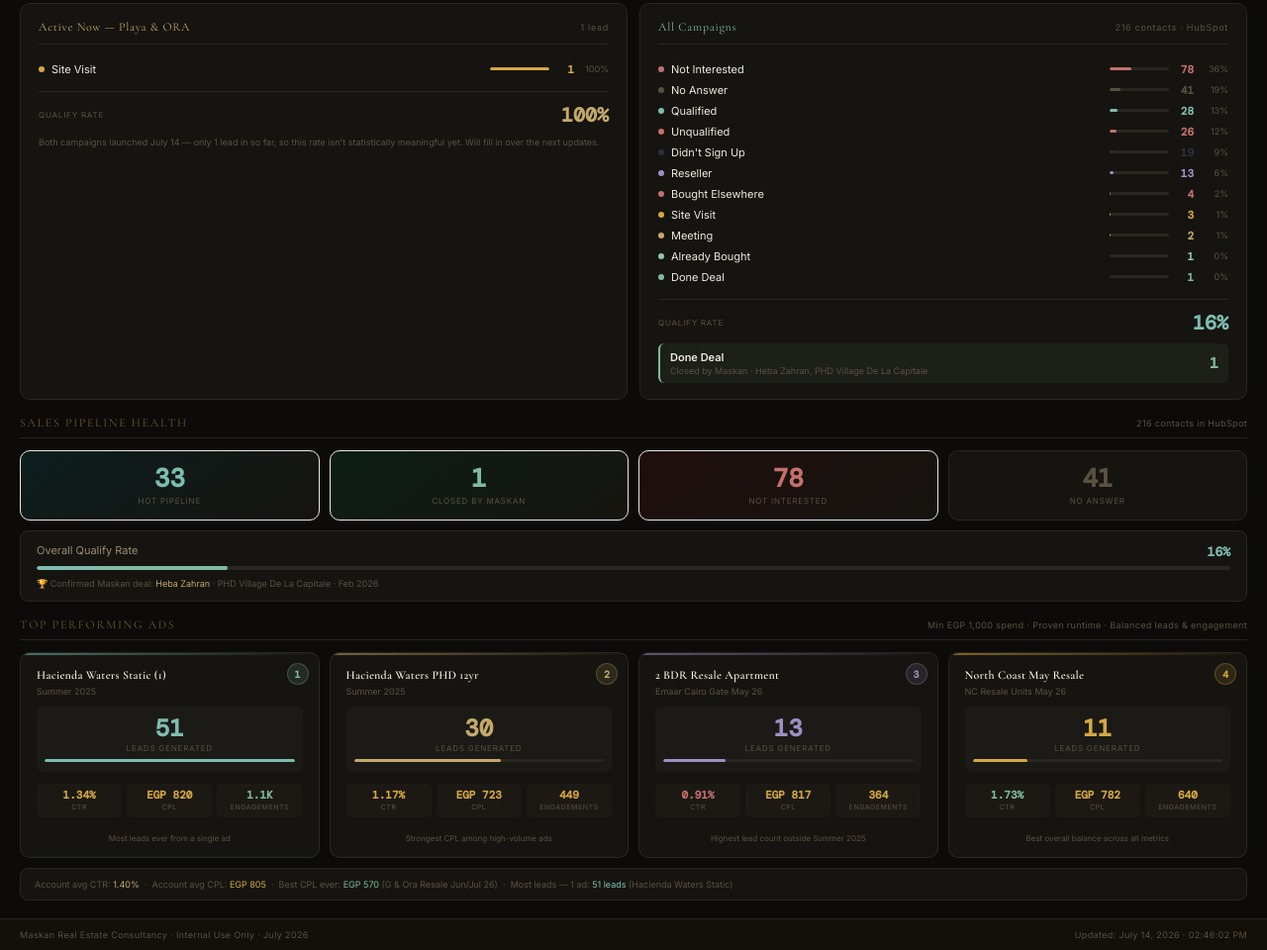
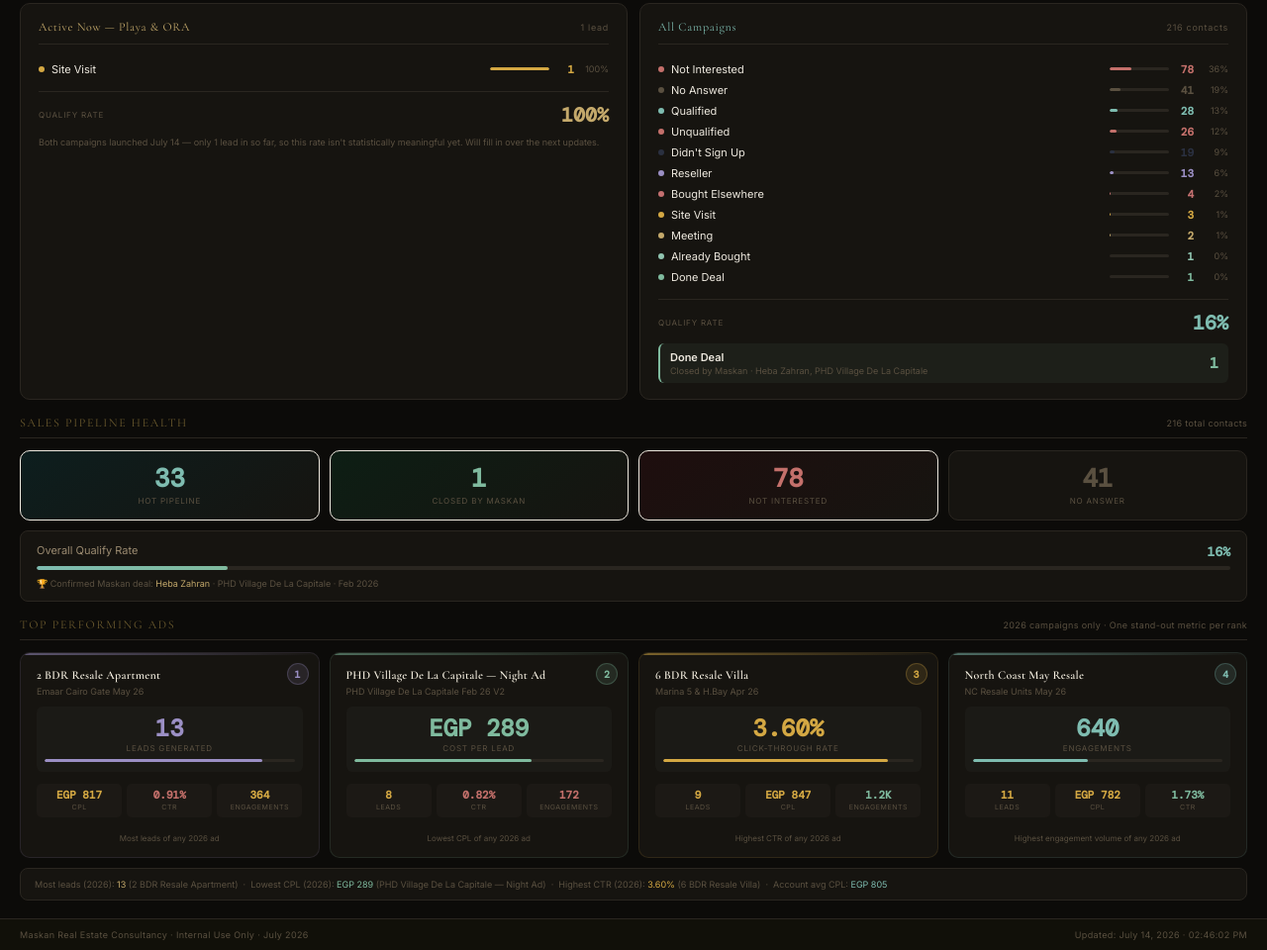
Before and after one commit to Bakry566/maskanconsultancydashboard, a website: page public/index.html in a window 1280 px wide. Shown: the part 617-1577 px from the top of the page at 99% size. Drawn offline with nearby package versions, Linux system fonts and the light colour scheme.

Commit message:
Add files via upload

```diff
--- a/package.json
+++ b/package.json
@@ -1 +1 @@
-{"name":"maskan-command","version":"7.0.0","private":true}
+{"name":"maskan-command","version":"8.0.0","private":true}
--- a/public/index.html
+++ b/public/index.html
@@ -258,7 +258,7 @@ html,body{background:var(--bg);color:var(--txt);font-family:'Inter',sans-serif;-
         <div style="font-size:9px;color:var(--sub);margin-top:8px;line-height:1.5">Both campaigns launched July 14 — only 1 lead in so far, so this rate isn't statistically meaningful yet. Will fill in over the next updates.</div>
       </div>
       <div class="fcol">
-        <div class="fcol-hd" style="color:var(--teal)">All Campaigns<span class="fcol-hd-n">216 contacts · HubSpot</span></div>
+        <div class="fcol-hd" style="color:var(--teal)">All Campaigns<span class="fcol-hd-n">216 contacts</span></div>
         <div id="funnel-all"></div>
         <div class="qrate"><span class="qrate-lbl">Qualify Rate</span><span class="qrate-val" style="color:var(--teal)">16%</span></div>
         <div class="deal-row" style="background:var(--gnbg);border-left:2px solid var(--green);margin-top:8px">
@@ -271,7 +271,7 @@ html,body{background:var(--bg);color:var(--txt);font-family:'Inter',sans-serif;-
 
   <!-- ⑤ PIPELINE HEALTH -->
   <div>
-    <div class="slbl">Sales Pipeline Health <span class="slbl-r">216 contacts in HubSpot</span></div>
+    <div class="slbl">Sales Pipeline Health <span class="slbl-r">216 total contacts</span></div>
     <div class="pipe-grid">
       <div class="pg" style="border-color:var(--teal)22;background:linear-gradient(145deg,#0D1E1E,var(--s2))">
         <div class="pg-val" style="color:var(--teal)">33</div>
@@ -306,13 +306,13 @@ html,body{background:var(--bg);color:var(--txt);font-family:'Inter',sans-serif;-
 
   <!-- ⑥ TOP 4 ADS -->
   <div>
-    <div class="slbl">Top Performing Ads <span class="slbl-r">Min EGP 1,000 spend · Proven runtime · Balanced leads & engagement</span></div>
+    <div class="slbl">Top Performing Ads <span class="slbl-r">2026 campaigns only · One stand-out metric per rank</span></div>
     <div class="top4-grid" id="top4-grid"></div>
     <div style="margin-top:10px;padding:10px 14px;border-radius:8px;background:var(--s2);border:1px solid var(--bd);font-size:9px;color:var(--sub)">
-      Account avg CTR: <span style="color:var(--gold)">1.40%</span> &nbsp;·&nbsp;
-      Account avg CPL: <span style="color:var(--amber)">EGP 805</span> &nbsp;·&nbsp;
-      Best CPL ever: <span style="color:var(--green)">EGP 570</span> (G & Ora Resale Jun/Jul 26) &nbsp;·&nbsp;
-      Most leads — 1 ad: <span style="color:var(--teal)">51 leads</span> (Hacienda Waters Static)
+      Most leads (2026): <span style="color:var(--gold)">13</span> (2 BDR Resale Apartment) &nbsp;·&nbsp;
+      Lowest CPL (2026): <span style="color:var(--green)">EGP 289</span> (PHD Village De La Capitale — Night Ad) &nbsp;·&nbsp;
+      Highest CTR (2026): <span style="color:var(--amber)">3.60%</span> (6 BDR Resale Villa) &nbsp;·&nbsp;
+      Account avg CPL: <span style="color:var(--teal)">EGP 805</span>
     </div>
   </div>
 
@@ -353,10 +353,10 @@ const FUNNEL_A = [
 ];
 
 const TOP4 = [
-  {r:1,name:'Hacienda Waters Static (1)',camp:'Summer 2025',leads:51,cpl:820,ctr:1.34,eng:1089,acc:'#7EBCB0',note:'Most leads ever from a single ad'},
-  {r:2,name:'Hacienda Waters PHD 12yr',camp:'Summer 2025',leads:30,cpl:723,ctr:1.17,eng:449,acc:'#C4A96B',note:'Strongest CPL among high-volume ads'},
-  {r:3,name:'2 BDR Resale Apartment',camp:'Emaar Cairo Gate May 26',leads:13,cpl:817,ctr:0.91,eng:364,acc:'#9B8FC4',note:'Highest lead count outside Summer 2025'},
-  {r:4,name:'North Coast May Resale',camp:'NC Resale Units May 26',leads:11,cpl:782,ctr:1.73,eng:640,acc:'#D4A843',note:'Best overall balance across all metrics'},
+  {r:1,name:'2 BDR Resale Apartment',camp:'Emaar Cairo Gate May 26',leads:13,cpl:817,ctr:0.91,eng:364,acc:'#9B8FC4',hero:'leads',note:'Most leads of any 2026 ad'},
+  {r:2,name:'PHD Village De La Capitale — Night Ad',camp:'PHD Village De La Capitale Feb 26 V2',leads:8,cpl:289,ctr:0.82,eng:172,acc:'#7FBA9E',hero:'cpl',note:'Lowest CPL of any 2026 ad'},
+  {r:3,name:'6 BDR Resale Villa',camp:'Marina 5 & H.Bay Apr 26',leads:9,cpl:847,ctr:3.60,eng:1231,acc:'#D4A843',hero:'ctr',note:'Highest CTR of any 2026 ad'},
+  {r:4,name:'North Coast May Resale',camp:'NC Resale Units May 26',leads:11,cpl:782,ctr:1.73,eng:640,acc:'#7EBCB0',hero:'eng',note:'Highest engagement volume of any 2026 ad'},
 ];
 
 // HELPERS
@@ -434,9 +434,28 @@ function renderFunnel(id, data, total) {
 function renderTop4() {
   const el = document.getElementById('top4-grid');
   if(!el) return;
-  const maxL = Math.max(...TOP4.map(a=>a.leads));
+  const HERO_LBL = {leads:'Leads Generated', cpl:'Cost Per Lead', ctr:'Click-Through Rate', eng:'Engagements'};
+  const HERO_SCALE = {leads:15, cpl:1000, ctr:4, eng:1400};
+  function heroVal(ad){
+    if(ad.hero==='leads') return String(ad.leads);
+    if(ad.hero==='cpl') return fEGP(ad.cpl);
+    if(ad.hero==='ctr') return ad.ctr.toFixed(2)+'%';
+    return fK(ad.eng);
+  }
+  function heroBarPct(ad){
+    if(ad.hero==='cpl') return Math.max(0,Math.min(100, Math.round((HERO_SCALE.cpl-ad.cpl)/HERO_SCALE.cpl*100)));
+    const v = ad[ad.hero];
+    return Math.max(0,Math.min(100, Math.round(v/HERO_SCALE[ad.hero]*100)));
+  }
   el.innerHTML = TOP4.map(ad => {
-    const lw = pct(ad.leads,maxL);
+    const hw = heroBarPct(ad);
+    const others = ['leads','cpl','ctr','eng'].filter(k=>k!==ad.hero);
+    const metricHtml = others.map(k=>{
+      if(k==='leads') return `<div class="ad-met"><div class="ad-met-val" style="color:${leadsColor(ad.leads)}">${ad.leads}</div><div class="ad-met-lbl">Leads</div></div>`;
+      if(k==='cpl') return `<div class="ad-met"><div class="ad-met-val" style="color:${cplColor(ad.cpl)}">${fEGP(ad.cpl)}</div><div class="ad-met-lbl">CPL</div></div>`;
+      if(k==='ctr') return `<div class="ad-met"><div class="ad-met-val" style="color:${ctrColor(ad.ctr)}">${ad.ctr.toFixed(2)}%</div><div class="ad-met-lbl">CTR</div></div>`;
+      return `<div class="ad-met"><div class="ad-met-val" style="color:${engColor(ad.eng)}">${fK(ad.eng)}</div><div class="ad-met-lbl">Engagements</div></div>`;
+    }).join('');
     return `<div class="ad-card" style="border-color:${ad.acc}22">
       <div style="position:absolute;top:0;left:0;right:0;height:2px;background:linear-gradient(90deg,${ad.acc}88,transparent)"></div>
       <div class="ad-rank" style="background:${ad.acc}22;color:${ad.acc};border:1px solid ${ad.acc}44">${ad.r}</div>
@@ -445,23 +464,12 @@ function renderTop4() {
         <div class="ad-camp">${ad.camp}</div>
       </div>
       <div class="ad-hero">
-        <div class="ad-hero-val" style="color:${ad.acc}">${ad.leads}</div>
-        <div class="ad-hero-lbl">Leads Generated</div>
-        <div class="ad-bar-wrap"><div class="ad-bar-fill" style="width:${lw}%;background:${ad.acc}"></div></div>
+        <div class="ad-hero-val" style="color:${ad.acc}">${heroVal(ad)}</div>
+        <div class="ad-hero-lbl">${HERO_LBL[ad.hero]}</div>
+        <div class="ad-bar-wrap"><div class="ad-bar-fill" style="width:${hw}%;background:${ad.acc}"></div></div>
       </div>
       <div class="ad-metrics">
-        <div class="ad-met">
-          <div class="ad-met-val" style="color:${ctrColor(ad.ctr)}">${ad.ctr.toFixed(2)}%</div>
-          <div class="ad-met-lbl">CTR</div>
-        </div>
-        <div class="ad-met">
-          <div class="ad-met-val" style="color:${cplColor(ad.cpl)}">${fEGP(ad.cpl)}</div>
-          <div class="ad-met-lbl">CPL</div>
-        </div>
-        <div class="ad-met">
-          <div class="ad-met-val" style="color:${engColor(ad.eng)}">${fK(ad.eng)}</div>
-          <div class="ad-met-lbl">Engagements</div>
-        </div>
+        ${metricHtml}
       </div>
       <div class="ad-bench">${ad.note}</div>
     </div>`;
```
